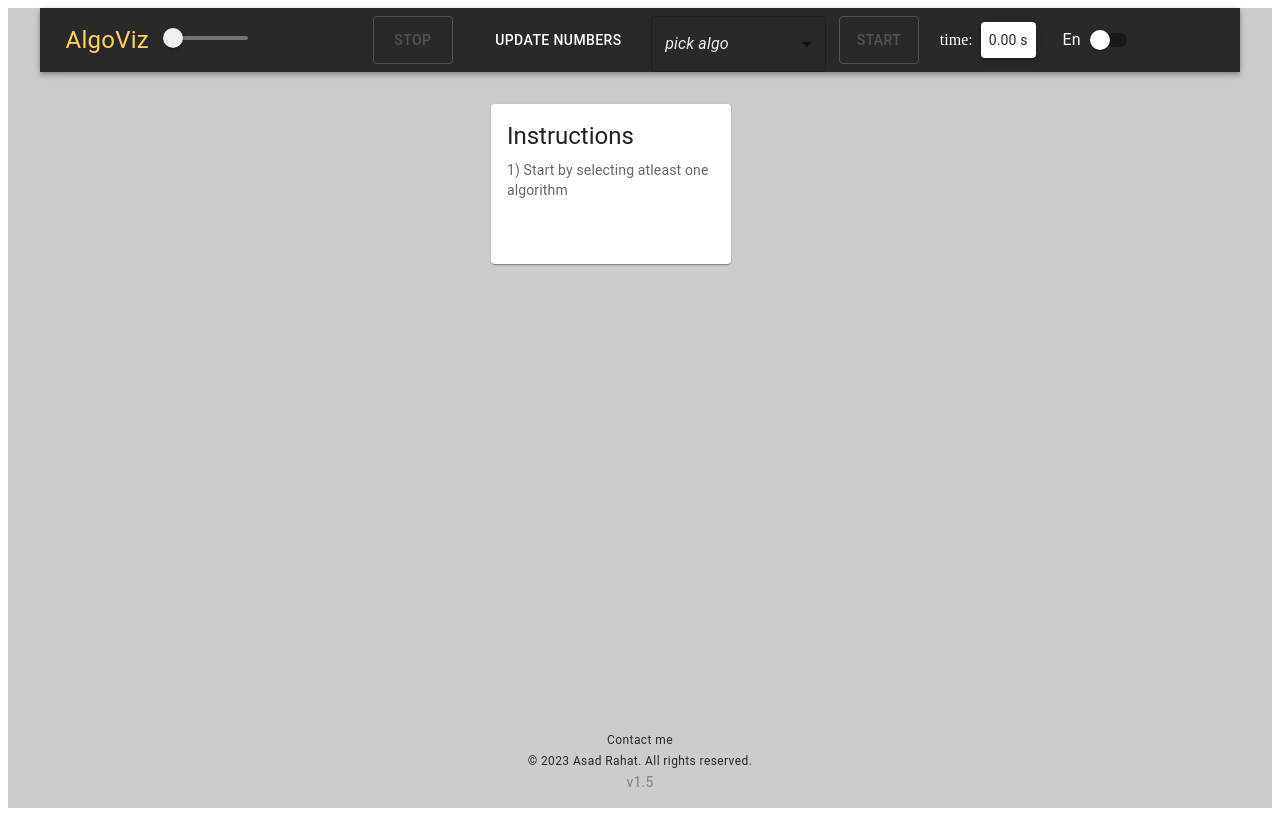
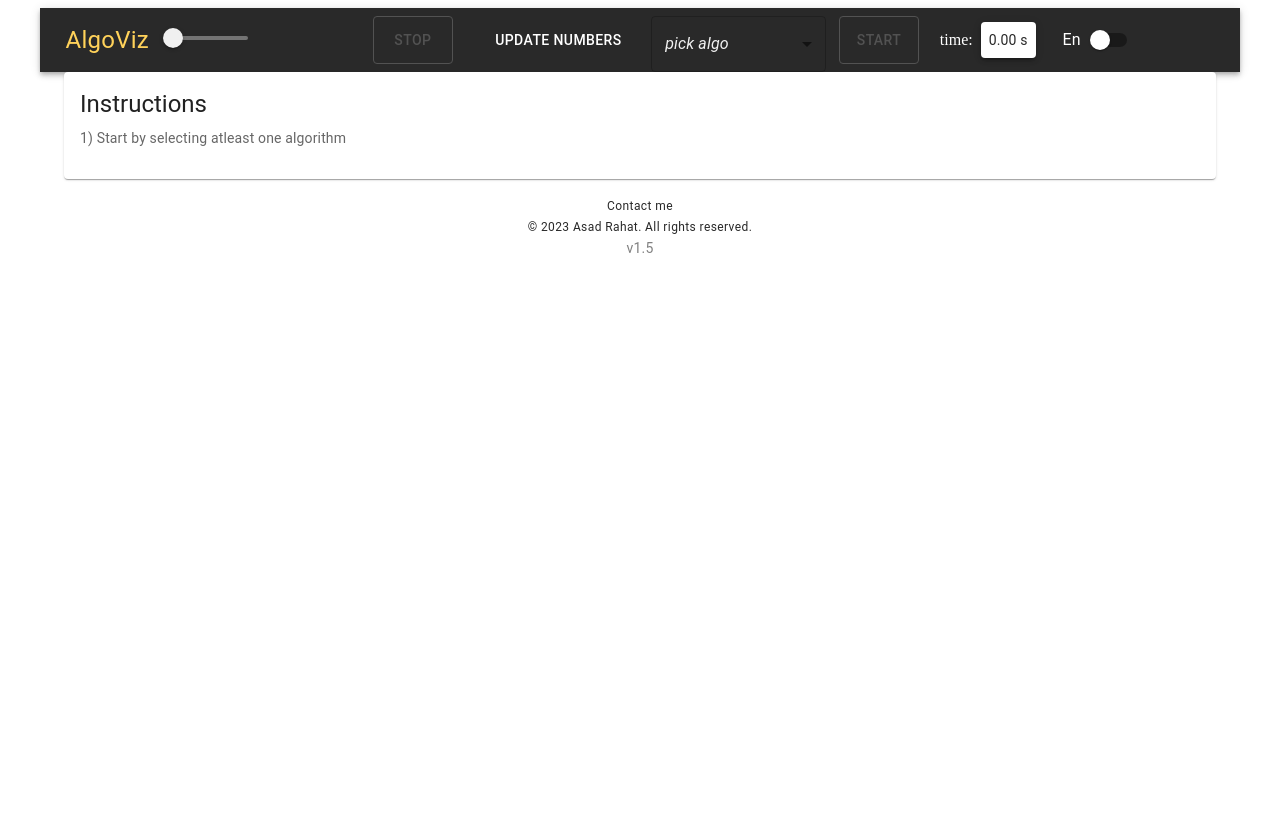
Before and after one commit to skrahat/AlgoViz, a React (Create React App) app: page / in a window 1280 px wide. Built offline with nearby package versions, Linux system fonts and the light colour scheme.

Commit message:
update Dashboard.tsx

```diff
--- a/src/page/Dashboard.tsx
+++ b/src/page/Dashboard.tsx
@@ -194,16 +194,8 @@ export const Dashboard = (): React.ReactElement => {
     }, [results, arraySize, sortInProgressArrayState]);
 
     return (
-        <div style={{ background: colours.background }}>
-            <Container
-                disableGutters={true}
-                style={{
-                    display: 'flex',
-                    flexDirection: 'column',
-                    minHeight: '100vh',
-                    background: colours.background
-                }}
-            >
+        <div className="background">
+            <Container className="container" disableGutters>
                 {/* App Bar */}
                 <ThemeProvider theme={theme}>
                     <AppBarSection
@@ -222,21 +214,16 @@ export const Dashboard = (): React.ReactElement => {
                         t={t}
                     />
                 </ThemeProvider>
-                {/*++++++++++++++++++++++++++++++++++ Bar components start here --------------------------------*/}
+                {/* Bar components start here */}
                 <Container
                     maxWidth="xl"
-                    style={{
-                        marginTop: '2rem',
-                        display: 'grid',
-                        gridTemplateRows: '1fr 1fr',
-                        justifyContent: 'center',
-                        minHeight: '20rem'
-                    }}
+                    className={
+                        selectedAlgorithm.length === 0 ? 'row' : 'row-two'
+                    }
                 >
                     {/* Bar Graph */}
                     {selectedAlgorithm.length === 0 ? (
                         <MemoizedFactCard
-                            style={{ width: '20%' }}
                             title={{
                                 text: t(`instructions.title`),
                                 animation: false
@@ -251,30 +238,13 @@ export const Dashboard = (): React.ReactElement => {
                             }}
                         />
                     ) : (
-                        <Box
-                            className="row"
-                            style={{
-                                display: 'flex',
-                                flexDirection: 'column',
-                                alignItems: 'center',
-                                marginRight: '2rem',
-                                width: '100%'
-                            }}
-                        >
+                        <Box>
                             <Typography variant="h6">
                                 {t(`cards.${selectedAlgorithm[0]}.title`)}
                             </Typography>
 
-                            <div
-                                style={{
-                                    display: 'flex',
-                                    width: '100%',
-                                    alignItems: 'center',
-                                    justifyContent: 'space-between'
-                                }}
-                            >
+                            <div className="col">
                                 <BarGraph
-                                    style={{ width: '80%', maxWidth: '50rem' }}
                                     result={results[0]}
                                     sortingInProgressState={
                                         sortInProgressArrayState[0]
@@ -282,7 +252,6 @@ export const Dashboard = (): React.ReactElement => {
                                     sorted={sorted}
                                 />
                                 <MemoizedFactCard
-                                    style={{ width: '20%' }}
                                     title={{
                                         text: t(
                                             `cards.${selectedAlgorithm[0]}.title`
@@ -306,30 +275,13 @@ export const Dashboard = (): React.ReactElement => {
                         </Box>
                     )}
                     {selectedAlgorithm.length === 2 ? (
-                        <Box
-                            className="row"
-                            style={{
-                                display: 'flex',
-                                flexDirection: 'column',
-                                alignItems: 'center',
-                                marginRight: '2rem',
-                                width: '100%'
-                            }}
-                        >
+                        <Box>
                             <Typography variant="h6">
                                 {t(`cards.${selectedAlgorithm[1]}.title`)}
                             </Typography>
 
-                            <div
-                                style={{
-                                    display: 'flex',
-                                    width: '100%',
-                                    alignItems: 'center',
-                                    justifyContent: 'space-between'
-                                }}
-                            >
+                            <div className="col">
                                 <BarGraph
-                                    style={{ width: '80%', maxWidth: '50rem' }}
                                     result={results[1]}
                                     sortingInProgressState={
                                         sortInProgressArrayState[1]
@@ -338,7 +290,6 @@ export const Dashboard = (): React.ReactElement => {
                                 />
 
                                 <MemoizedFactCard
-                                    style={{ width: '20%' }}
                                     title={{
                                         text: t(
                                             `cards.${selectedAlgorithm[1]}.title`
@@ -366,13 +317,7 @@ export const Dashboard = (): React.ReactElement => {
                 </Container>
 
                 {/* Footer */}
-                <Container
-                    disableGutters={true}
-                    style={{
-                        marginTop: 'auto',
-                        width: '100%'
-                    }}
-                >
+                <Container className="footer-container" disableGutters>
                     <Footer />
                 </Container>
             </Container>
```
